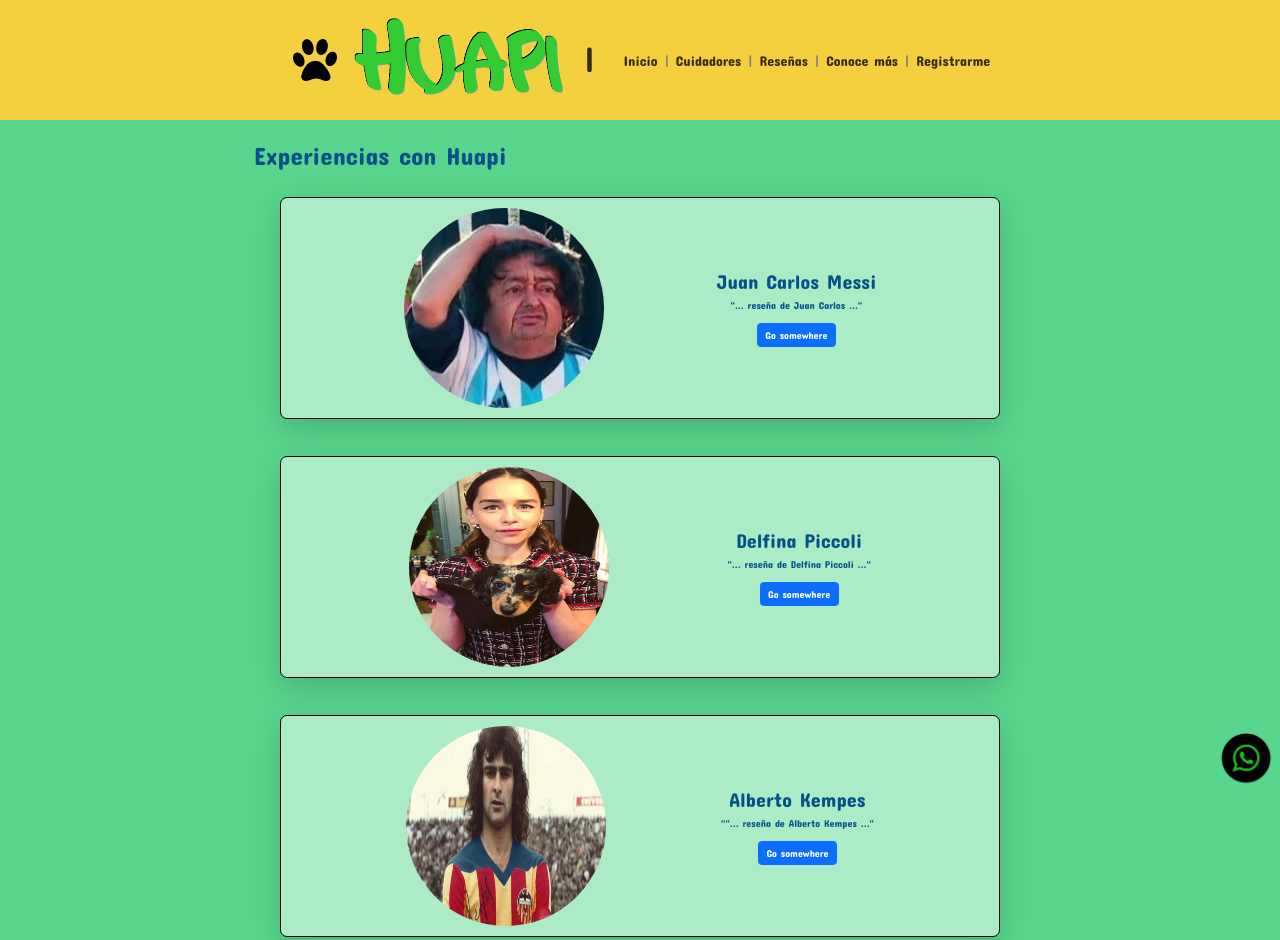
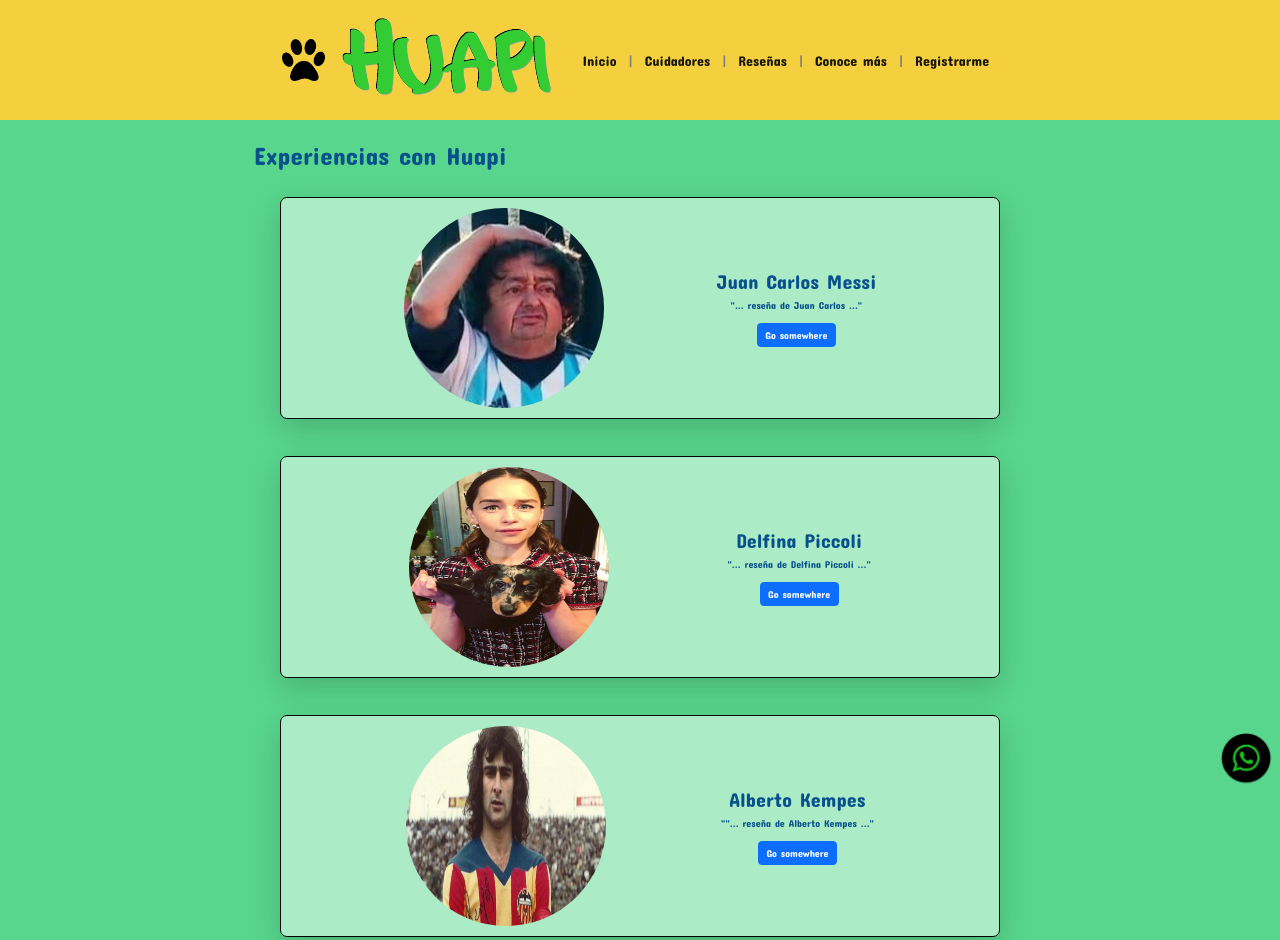
Before and after one commit to santimolina43/huapi, a plain HTML site: page pantallas/reseñas.html in a window 1280 px wide. Shown: the top 940 px of the page. Drawn offline with Linux system fonts and the light colour scheme; a web font is replaced by a local one.

Commit message:
commit con la aplicacion de bootstrap al header de todas las paginas (menu hamburguesa)

```diff
--- a/css/estilo.css
+++ b/css/estilo.css
@@ -615,8 +615,8 @@
     /* HEADER */
 
     #sectionHeader {
-        flex-direction: column;
-        padding-bottom: 1rem;
+        /* flex-direction: column; */
+        /* padding-bottom: 1rem; */
     }
 
     .sectionHeader__Huapi {
--- a/pantallas/reseñas.html
+++ b/pantallas/reseñas.html
@@ -22,32 +22,36 @@
                     </a>
                 </h1>
             </div>
-            <strong class="line">  |  </strong>
-            <nav>
-                <!-- ETIQUETA QUE LE DICE AL PROGRAMA QUE SIRVE PARA LA NAVEGACION -->
-                <!-- Es el menu de navegación -->
-                <ul class="menu">
-                    <!-- Enlaces internos: -->
-                    <li class="menu">
-                        <a href="../index.html">Inicio</a>
+            <!-- <strong class="line">  |  </strong> -->
+            <nav class="navbar navbar-expand-lg bg-light">
+                <div class="menu container-fluid">
+                  <button class="navbar-toggler" type="button" data-bs-toggle="collapse" data-bs-target="#navbarNav" aria-controls="navbarNav" aria-expanded="false" aria-label="Toggle navigation">
+                    <span class="navbar-toggler-icon"></span>
+                  </button>
+                  <div class="menu collapse navbar-collapse" id="navbarNav">
+                    <ul class="navbar-nav">
+                      <li class="nav-item">
+                        <a class="nav-link active" aria-current="page" href="../index.html">Inicio</a>
                       </li>
-                    <li>  |  </li>
-                    <li class="menu">
-                        <a href="cuidadores.html">Cuidadores</a>
+                      <li class="nav-item">  |  </li>
+                      <li class="nav-item">
+                        <a class="nav-link active" aria-current="page" href="cuidadores.html">Cuidadores</a>
                       </li>
-                    <li>  |  </li>
-                    <li class="menu">
-                        <a href="reseñas.html">Reseñas</a>
+                      <li class="nav-item">  |  </li>
+                      <li class="nav-item">
+                        <a class="nav-link active" aria-current="page" href="reseñas.html">Reseñas</a>
                       </li>
-                    <li>  |  </li>
-                    <li class="menu">
-                        <a href="preguntasfrecuentes.html">Conoce más</a>
+                      <li class="nav-item">  |  </li>
+                      <li class="nav-item">
+                        <a class="nav-link active" aria-current="page"href="preguntasfrecuentes.html">Conoce más</a>
                       </li>
-                    <li>  |  </li>
-                    <li class="menu">
-                        <a href="registrarme.html">Registrarme</a>
+                      <li class="nav-item">  |  </li>
+                      <li class="nav-item">
+                        <a class="nav-link active" aria-current="page" href="registrarme.html">Registrarme</a>
                       </li>
                     </ul>
+                  </div>
+                </div>
               </nav>
         </section>
     </header>
```
Also changed, not shown: index.html (+33 -6 lines), pantallas/cuidadores.html (+33 -6 lines), pantallas/preguntasfrecuentes.html (+24 -20 lines), pantallas/registrarme.html (+24 -20 lines), css-bootstrap/bootstrap.min.css. Lines whose indentation alone changed are shown as unchanged.
